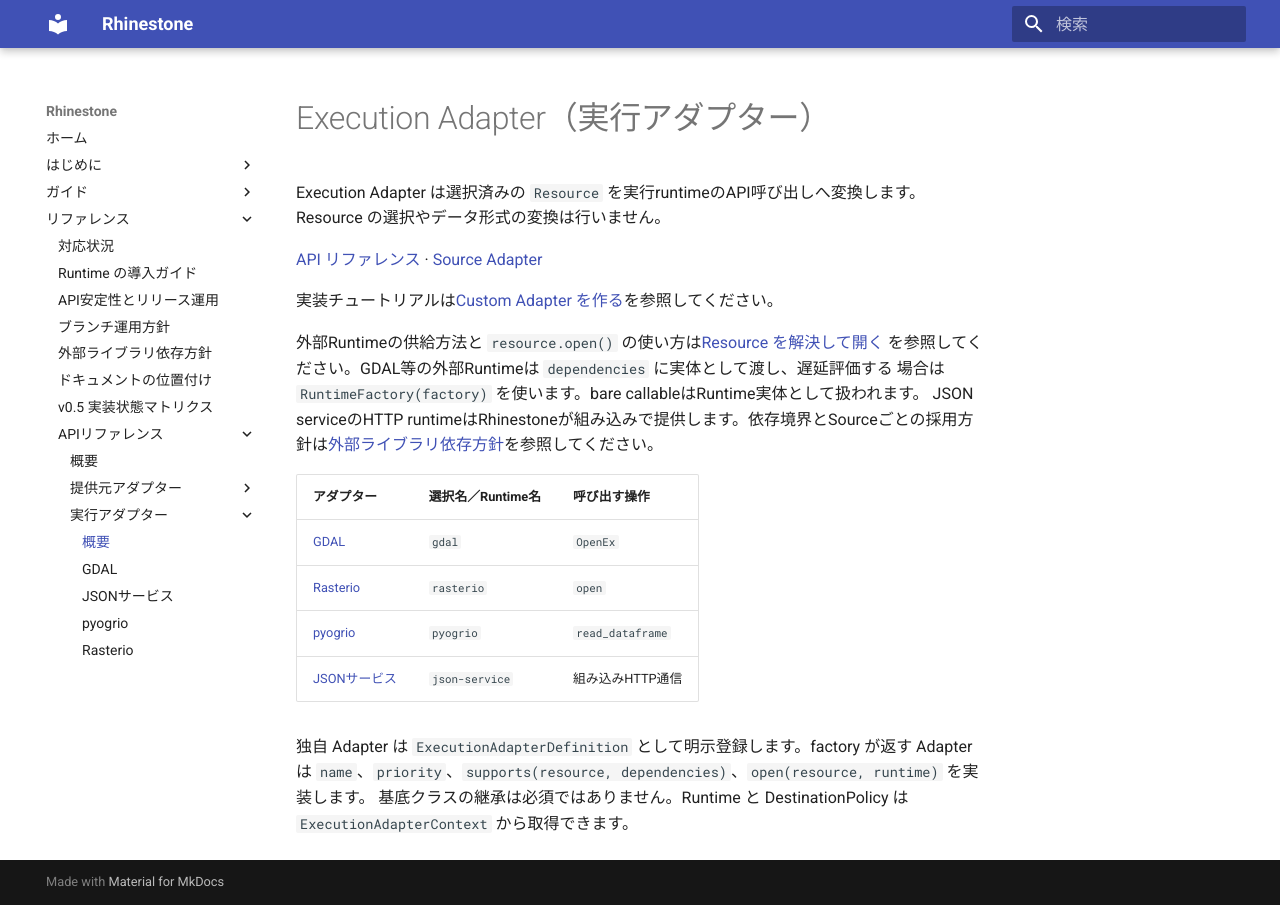
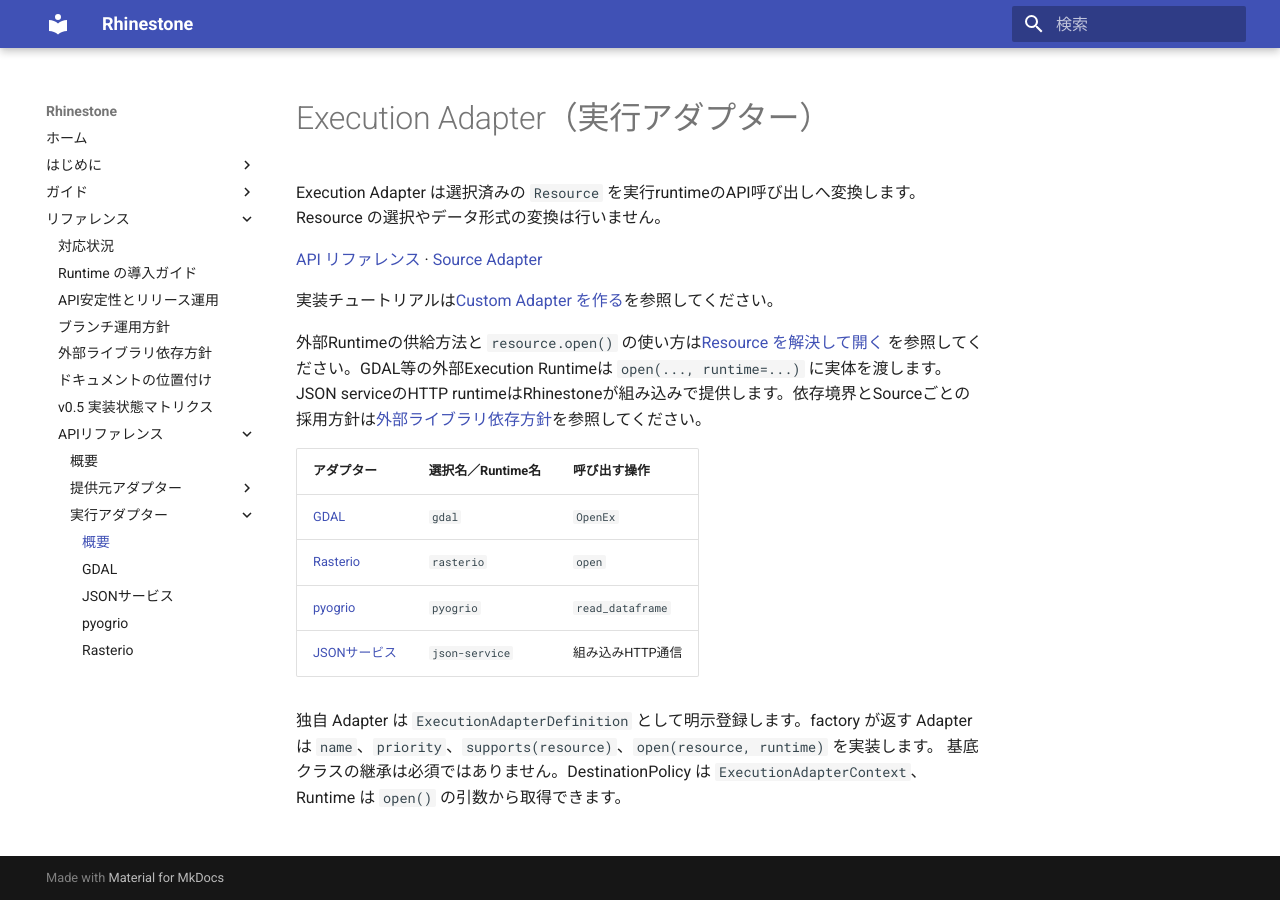
Before and after one commit to u-kitazawa/rhinestone, an MkDocs documentation site: the page built from docs/api/execution-adapters.md, in a window 1280 px wide. Built offline with MkDocs 1.6.1 and Material for MkDocs 9.7.7, drawn with Linux system fonts in a browser that asks for light colours.

Commit message:
Address runtime API review feedback

```diff
--- a/docs/api/execution-adapters.md
+++ b/docs/api/execution-adapters.md
@@ -7,8 +7,7 @@
 実装チュートリアルは[Custom Adapter を作る](../custom-adapters.md)を参照してください。
 
 外部Runtimeの供給方法と `resource.open()` の使い方は[Resource を解決して開く](../resolve-and-open.md)
-を参照してください。GDAL等の外部Runtimeは `dependencies` に実体として渡し、遅延評価する
-場合は `RuntimeFactory(factory)` を使います。bare callableはRuntime実体として扱われます。
+を参照してください。GDAL等の外部Execution Runtimeは `open(..., runtime=...)` に実体を渡します。
 JSON serviceのHTTP runtimeはRhinestoneが組み込みで提供します。依存境界とSourceごとの採用方針は[外部ライブラリ依存方針](../dependency-policy.md)を参照してください。
 
 | アダプター | 選択名／Runtime名 | 呼び出す操作 |
@@ -19,6 +18,6 @@
 | [JSONサービス](adapters/json-service.md) | `json-service` | 組み込みHTTP通信 |
 
 独自 Adapter は `ExecutionAdapterDefinition` として明示登録します。factory が返す Adapter は
-`name`、`priority`、`supports(resource, dependencies)`、`open(resource, runtime)` を実装します。
-基底クラスの継承は必須ではありません。Runtime と DestinationPolicy は
-`ExecutionAdapterContext` から取得できます。
+`name`、`priority`、`supports(resource)`、`open(resource, runtime)` を実装します。
+基底クラスの継承は必須ではありません。DestinationPolicy は `ExecutionAdapterContext`、
+Runtime は `open()` の引数から取得できます。
```
